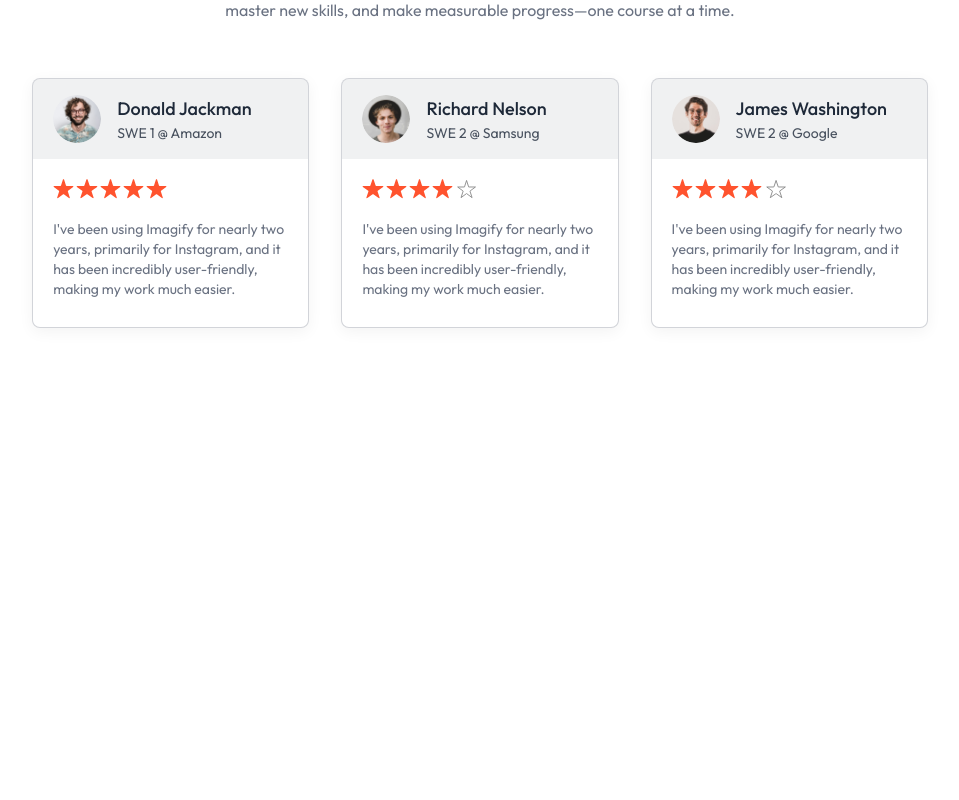
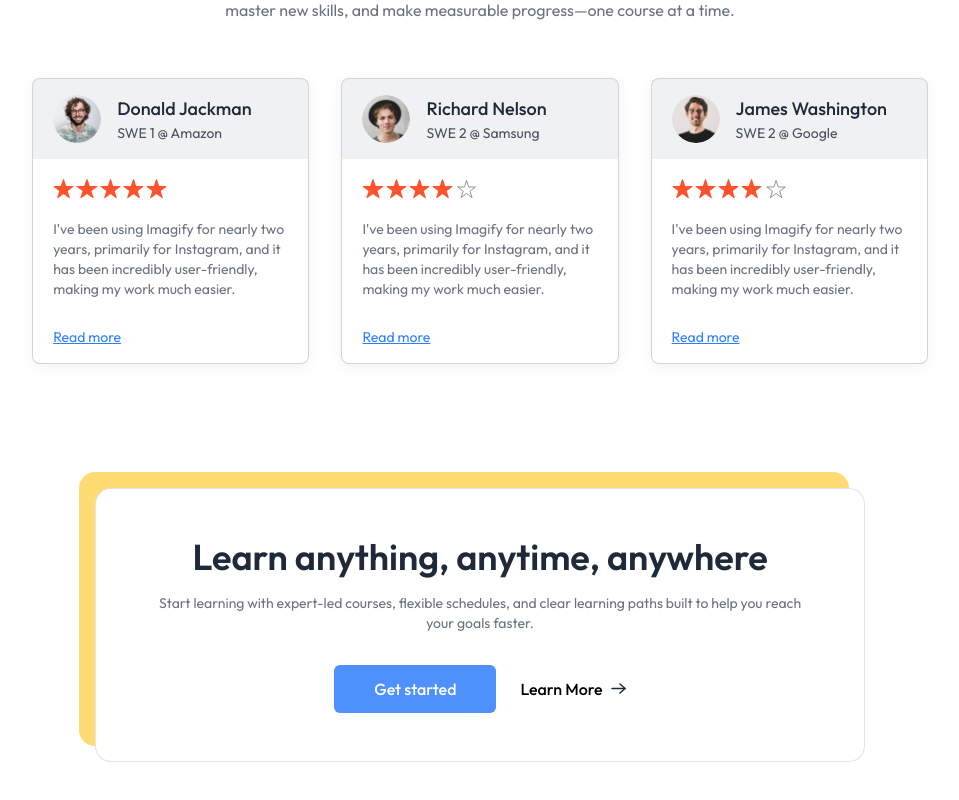
Before and after one commit to Rexxy0011/Lena, a React (Vite) app in the folder client/: page / in a window 1280 px wide. Shown: the part 1964-2764 px from the top of the page, without its empty margins (160-1119 px from the left). Before the commit the page ends 2348 px from the top, so only its background shows below. Built offline with nearby package versions, Linux system fonts and the light colour scheme; no server answers.

Commit message:
calltoaction section

```diff
--- a/client/src/components/student/CallToAction.jsx
+++ b/client/src/components/student/CallToAction.jsx
@@ -1,10 +1,37 @@
-import React from "react"
+import React from "react";
+import { assets } from "../../assets/assets";
 
 const CallToAction = () => {
   return (
-    <div>
-      <h1>CallToAction</h1>
+    <div className="pt-10 pb-24 px-8 md:px-0">
+      <div className="max-w-4xl mx-auto relative">
+        {/* Offset block shadow */}
+        <div className="absolute inset-0 bg-[#ffdc73] rounded-2xl translate-x-[-16px] translate-y-[-16px]" />
+
+        {/* Main container */}
+        <div className="relative flex flex-col items-center gap-4 text-center rounded-2xl border border-gray-500/20 bg-white p-8 md:p-12">
+          <h1 className="text-xl md:text-4xl text-gray-800 font-semibold">
+            Learn anything, anytime, anywhere
+          </h1>
+
+          <p className="text-gray-500 sm:text-sm max-w-2xl">
+            Start learning with expert-led courses, flexible schedules, and
+            clear learning paths built to help you reach your goals faster.
+          </p>
+
+          <div className="flex items-center font-medium gap-6 mt-4">
+            <button className="px-10 py-3 rounded-md text-white bg-[#4e91fd]">
+              Get started
+            </button>
+
+            <button className="flex items-center gap-2">
+              Learn More <img src={assets.arrow_icon} alt="arrow_icon" />
+            </button>
+          </div>
+        </div>
+      </div>
     </div>
-  )
-}
-export default CallToAction
+  );
+};
+
+export default CallToAction;
--- a/client/src/components/student/TestimonialSection.jsx
+++ b/client/src/components/student/TestimonialSection.jsx
@@ -50,6 +50,12 @@
 
               <p className="text-gray-500 mt-5">{testimonial.feedback}</p>
             </div>
+            <a
+              href="#"
+              className="inline-block text-blue-500 underline px-5 mb-4"
+            >
+              Read more
+            </a>
           </div>
         ))}
       </div>
--- a/client/src/pages/student/Home.jsx
+++ b/client/src/pages/student/Home.jsx
@@ -3,6 +3,7 @@
 import Companies from "../../components/student/Companies";
 import CoursesSection from "../../components/student/CoursesSection";
 import TestimonialSection from "../../components/student/TestimonialSection";
+import CallToAction from "../../components/student/CallToAction";
 
 const Home = () => {
   return (
@@ -11,6 +12,7 @@
       <Companies />
       <CoursesSection />
       <TestimonialSection />
+      <CallToAction />
     </div>
   );
 };
```
